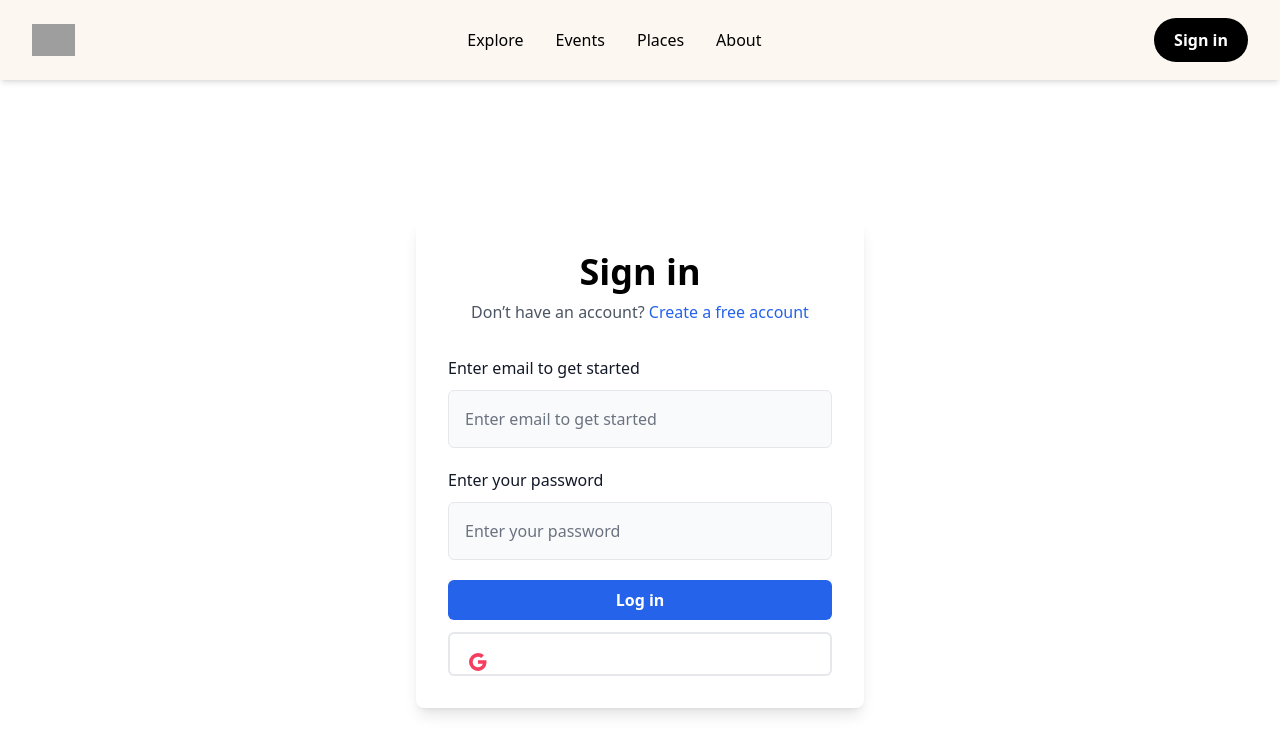
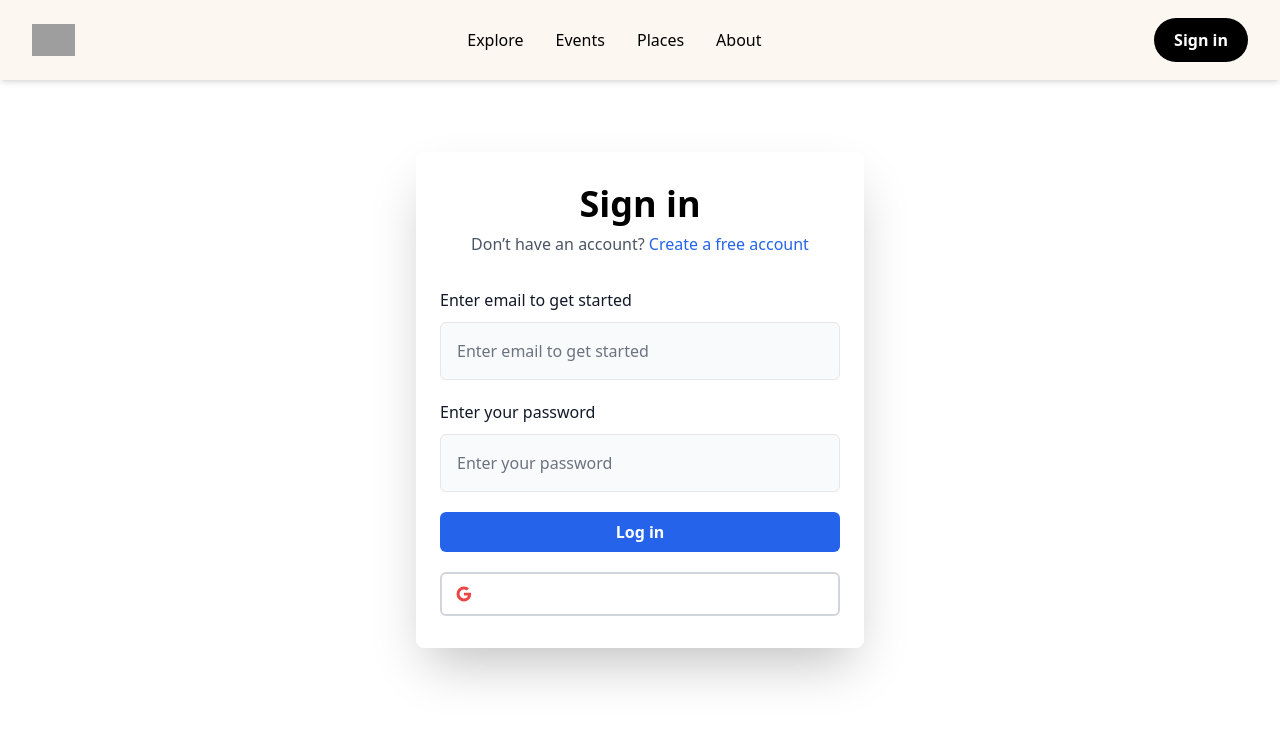
Before and after one commit to me-key-0/haye_frontend, a React (Vite) app: page /signin in a window 1280 px wide. Shown: the top 754 px of the page. Built offline with nearby package versions, Linux system fonts and the light colour scheme; grey boxes are pictures that could not be loaded.

Commit message:
signin/up update

```diff
--- a/src/pages/SignIn.page.jsx
+++ b/src/pages/SignIn.page.jsx
@@ -44,12 +44,12 @@ class SignIn extends React.Component {
     render() {
         const { email, password } = this.state;
         return (
-            <section className="bg-whiteSmoke min-h-screen flex items-center justify-center mt-16">
-                <div className="w-full max-w-md mx-auto bg-whiteSmoke shadow-lg rounded-lg py-8">
-                    <div className="flex flex-col items-center px-4 sm:px-6 lg:px-8">
+            <section className="bg-whiteSmoke fixed inset-0 flex items-center justify-center">
+                <div className="w-full max-w-md mx-auto bg-white shadow-2xl rounded-lg py-8 px-6">
+                    <div className="flex flex-col items-center">
                         <h2 className="text-3xl font-bold leading-tight text-black sm:text-4xl">Sign in</h2>
                         <p className="mt-2 text-base text-gray-600">
-                            Don’t have an account? <a href="/signup" title="" className="font-medium text-blue-600 transition-all duration-200 hover:text-blue-700 hover:underline focus:text-blue-700">Create a free account</a>
+                            Don’t have an account? <a href="/signup" className="font-medium text-blue-600 transition-all duration-200 hover:text-blue-700 hover:underline focus:text-blue-700">Create a free account</a>
                         </p>
 
                         <form onSubmit={this.handleSubmit} className="mt-8 w-full">
@@ -81,20 +81,18 @@ class SignIn extends React.Component {
                             </div>
                         </form>
 
-                        <div className="mt-3 space-y-3 w-full">
+                        <div className="mt-5 space-y-3 w-full">
                             <CustomButton
                                 type="button"
                                 onClick={this.handleGoogleSignIn}
-                                className="relative inline-flex items-center justify-center w-full bg-white text-gray-700 border-2 border-gray-200 hover:bg-gray-100 focus:bg-gray-100 hover:text-black focus:text-black"
+                                className="relative inline-flex items-center justify-center w-full bg-white text-gray-500 border-2 border-gray-300 hover:bg-gray-100 focus:bg-gray-100 hover:text-black focus:text-black"
                             >
-                                <div className="absolute inset-y-0 left-0 p-4">
-                                    <svg className="w-6 h-6 text-rose-500" xmlns="http://www.w3.org/2000/svg" viewBox="0 0 24 24" fill="currentColor">
-                                        <path
-                                            d="M20.283 10.356h-8.327v3.451h4.792c-.446 2.193-2.313 3.453-4.792 3.453a5.27 5.27 0 0 1-5.279-5.28 5.27 5.27 0 0 1 5.279-5.279c1.259 0 2.397.447 3.29 1.178l2.6-2.599c-1.584-1.381-3.615-2.233-5.89-2.233a8.908 8.908 0 0 0-8.934 8.934 8.907 8.907 0 0 0 8.934 8.934c4.467 0 8.529-3.249 8.529-8.934 0-.528-.081-1.097-.202-1.625z"
-                                        ></path>
+                                <div className="absolute inset-y-0 left-0 flex items-center pl-3">
+                                    <svg className="w-5 h-5 text-red-500" xmlns="http://www.w3.org/2000/svg" viewBox="0 0 24 24" fill="currentColor">
+                                        <path d="M20.283 10.356h-8.327v3.451h4.792c-.446 2.193-2.313 3.453-4.792 3.453a5.27 5.27 0 0 1-5.279-5.28 5.27 5.27 0 0 1 5.279-5.279c1.259 0 2.397.447 3.29 1.178l2.6-2.599c-1.584-1.381-3.615-2.233-5.89-2.233a8.908 8.908 0 0 0-8.934 8.934 8.907 8.907 0 0 0 8.934 8.934c4.467 0 8.529-3.249 8.529-8.934 0-.528-.081-1.097-.202-1.625z"></path>
                                     </svg>
                                 </div>
-                                Sign in with Google
+                                <span className="ml-10">Sign in with Google</span>
                             </CustomButton>
                         </div>
                     </div>
--- a/src/pages/SignUp.page.jsx
+++ b/src/pages/SignUp.page.jsx
@@ -46,11 +46,11 @@ class SignUp extends React.Component {
     render() {
         const { displayName, email, password, confirmPassword } = this.state;
         return (
-            <section className="flex items-center justify-center min-h-[calc(100vh-4rem)] bg-whiteSmoke">
-                <div className="w-full max-w-md mx-auto bg-white shadow-lg rounded-lg py-6 px-4">
+            <section className="flex items-center justify-center min-h-screen pt-16 bg-whiteSmoke">
+                <div className="w-full max-w-md mx-auto bg-white shadow-lg rounded-lg p-4">
                     <div className="flex flex-col items-center">
-                        <h2 className="text-3xl font-bold leading-tight text-black sm:text-4xl">Sign up</h2>
-                        <p className="mt-1 text-base text-gray-600">
+                        <h2 className="text-xl font-bold leading-tight text-black sm:text-2xl">Sign up</h2>
+                        <p className="mt-1 text-sm text-gray-600">
                             Already have an account?{' '}
                             <a
                                 href="/signin"
@@ -60,8 +60,8 @@ class SignUp extends React.Component {
                             </a>
                         </p>
 
-                        <form onSubmit={this.handleSubmit} className="mt-6 w-full">
-                            <div className="space-y-4">
+                        <form onSubmit={this.handleSubmit} className="mt-4 w-full">
+                            <div className="space-y-3">
                                 <FormInput
                                     type="text"
                                     name="displayName"
@@ -100,7 +100,7 @@ class SignUp extends React.Component {
                                 />
                                 <CustomButton
                                     type="submit"
-                                    className="bg-blue-600 border-blue-600 hover:bg-blue-700 focus:bg-blue-700"
+                                    className="bg-blue-600 border-blue-600 hover:bg-blue-700 focus:bg-blue-700 py-2 px-4 text-sm"
                                 >
                                     Sign up
                                 </CustomButton>
```
